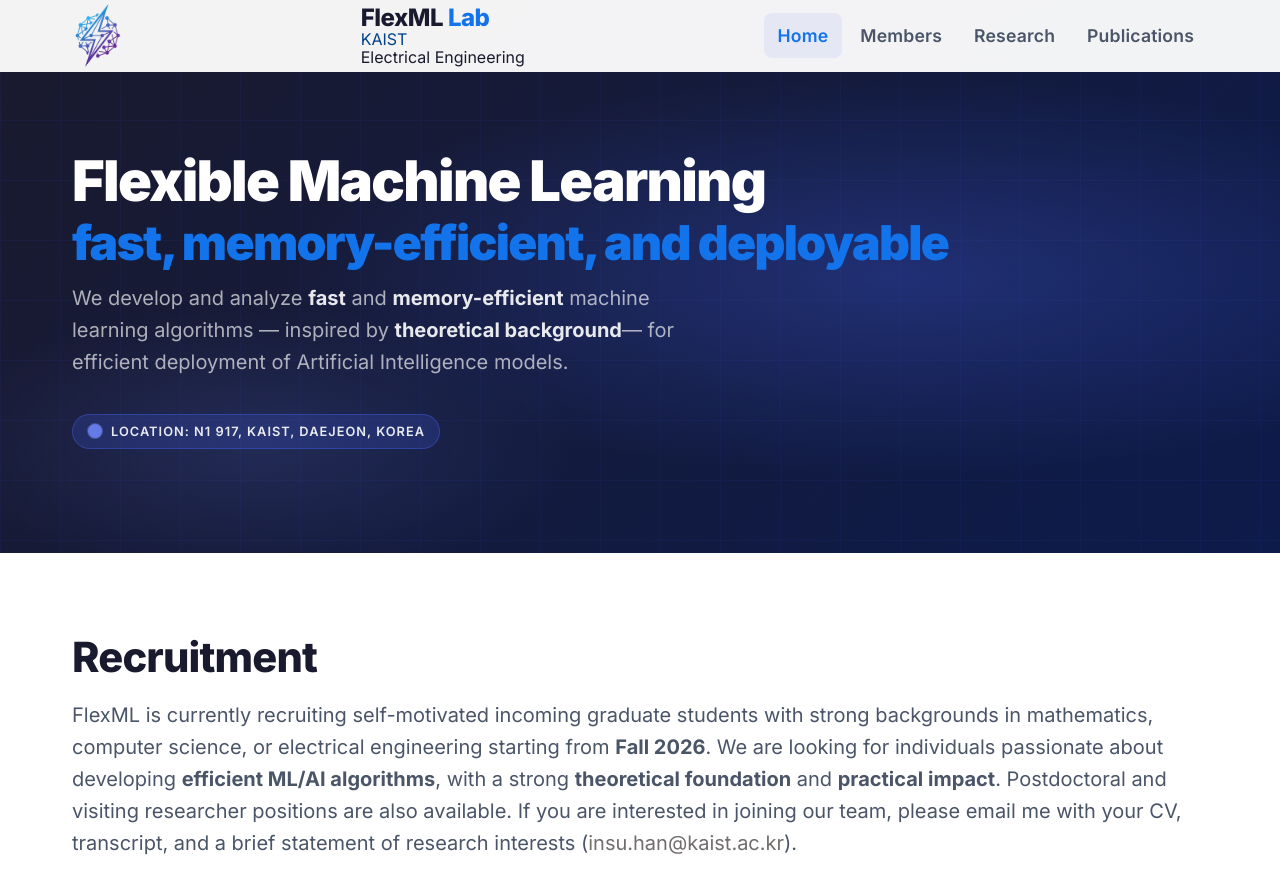
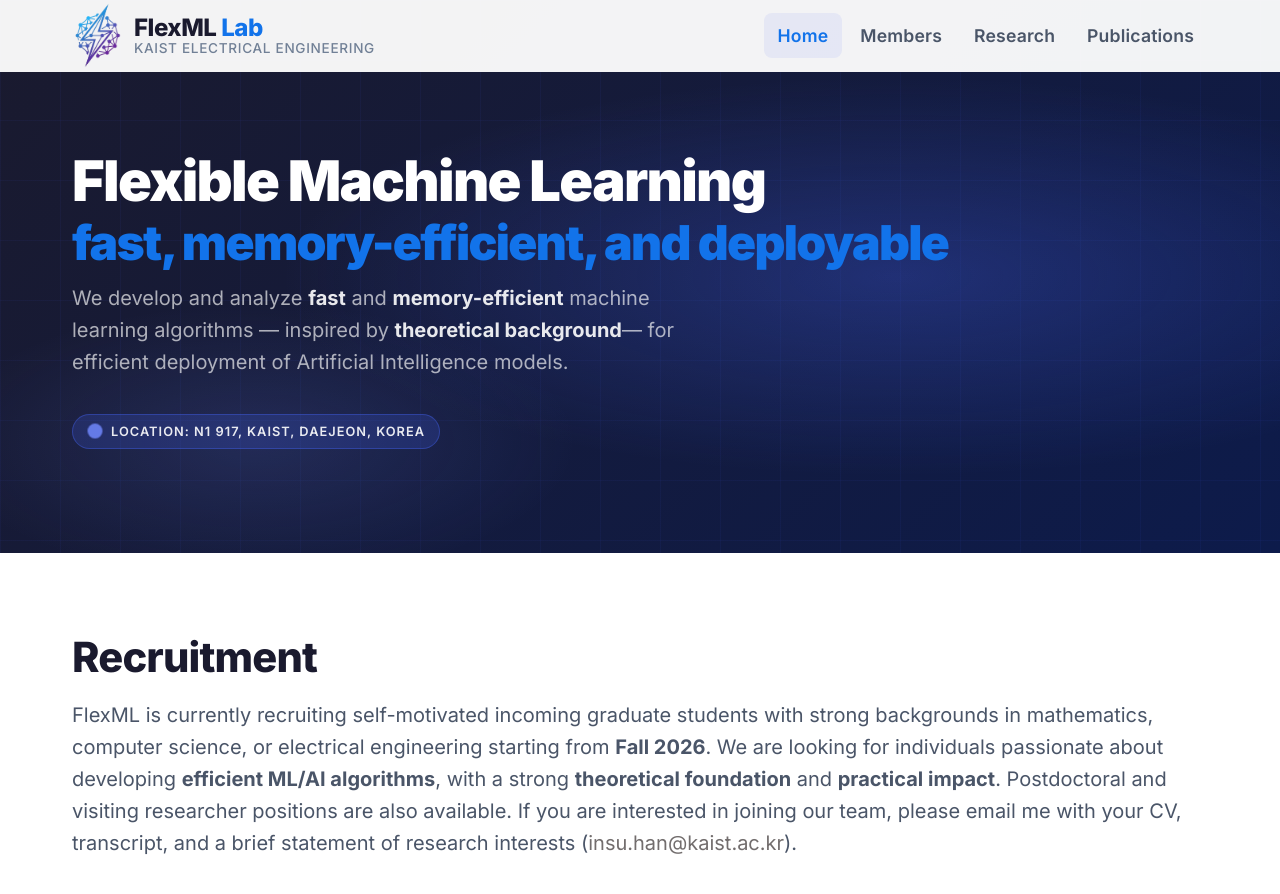
Before and after one commit to kaist-flexml-lab/kaist-flexml-lab.github.io, a Jekyll site: the page built from index.html, in a window 1280 px wide and 900 px high. Shown: the top 894 px of the window. Built offline with Jekyll 4.4.1, drawn with Linux system fonts in a browser that asks for light colours.

```diff
--- a/_layouts/default.html
+++ b/_layouts/default.html
@@ -34,7 +34,7 @@
                 <img src="/assets/imgs/flexml_logo.png"  width="50" height="50" alt="FlexML Logo" class="nav__logo-img">
                 <div class="nav__logo-text">
                      <span class="nav__logo-name">FlexML <span>Lab</span></span>
-                    <span class="nav__logo-sub"><a href="https://ee.kaist.ac.kr/" target="_blank">KAIST</a> Electrical Engineering</span>
+                    <span class="nav__logo-sub">KAIST Electrical Engineering</span>
                 </div>
             </a>
             <ul class="nav__menu" id="navMenu">
```
